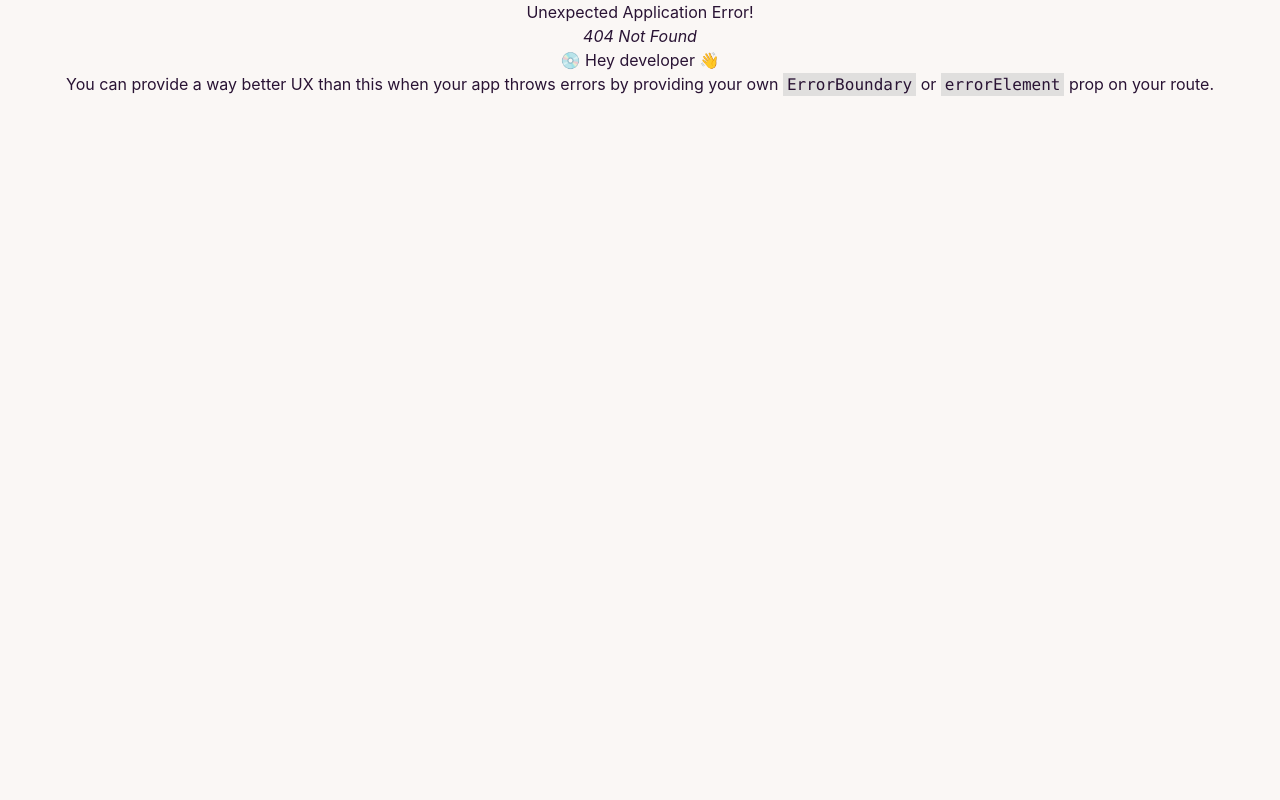
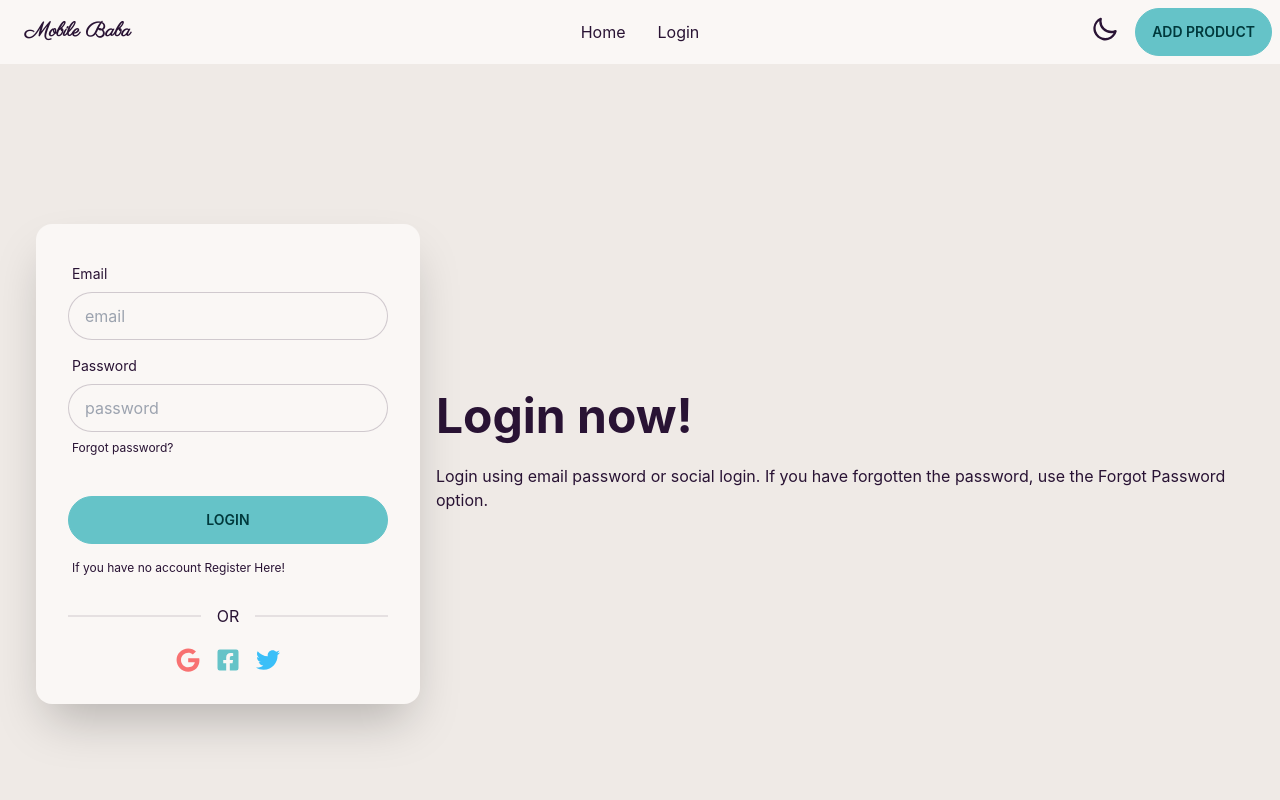
Before and after one commit to absoftlab99/phone-baba-resale-client, a React (Create React App) app: page /login in a window 1280 px wide. Before the commit this address had no page. Shown: the top 800 px of the page. Built offline with nearby package versions, Linux system fonts and the light colour scheme.

Commit message:
login page design completed

```diff
--- a/package.json
+++ b/package.json
@@ -9,6 +9,7 @@
     "daisyui": "^2.41.0",
     "react": "^18.2.0",
     "react-dom": "^18.2.0",
+    "react-icons": "^4.6.0",
     "react-router-dom": "^6.4.3",
     "react-scripts": "5.0.1",
     "swiper": "^8.4.5",
--- /dev/null
+++ b/src/Pages/Login/Login.js
@@ -0,0 +1,51 @@
+import React from 'react';
+import { Link } from 'react-router-dom';
+import { FaFacebookSquare, FaGoogle, FaTwitter } from 'react-icons/fa';
+
+const Login = () => {
+    return (
+        <div>
+            <div className="hero min-h-screen bg-base-200">
+            <div className="hero-content flex-col lg:flex-row-reverse">
+                <div className="text-center lg:text-left">
+                <h1 className="text-5xl font-bold">Login now!</h1>
+                <p className="py-6">Login using email password or social login. If you have forgotten the password, use the Forgot Password option.</p>
+                </div>
+                <div className="card flex-shrink-0 w-full max-w-sm shadow-2xl bg-base-100">
+                <div className="card-body">
+                    <div className="form-control">
+                    <label className="label">
+                        <span className="label-text">Email</span>
+                    </label>
+                    <input type="text" placeholder="email" className="input input-bordered" />
+                    </div>
+                    <div className="form-control">
+                    <label className="label">
+                        <span className="label-text">Password</span>
+                    </label>
+                    <input type="text" placeholder="password" className="input input-bordered" />
+                    <label className="label">
+                        <Link className="label-text-alt link link-hover">Forgot password?</Link>
+                    </label>
+                    </div>
+                    <div className="form-control mt-6">
+                    <button className="btn btn-primary">Login</button>
+                    </div>
+                    <label className="label">
+                        <Link className="label-text-alt link link-hover">If you have no account Register Here!</Link>
+                    </label>
+                    <div className="divider">OR</div>
+                    <div className="flex justify-center">
+                        <FaGoogle className='text-2xl mx-2 text-error'></FaGoogle>
+                        <FaFacebookSquare className='text-2xl mx-2 text-primary'></FaFacebookSquare>
+                        <FaTwitter className='text-2xl mx-2 text-info'></FaTwitter>
+                    </div>
+                </div>
+                </div>
+            </div>
+            </div>
+        </div>
+    );
+};
+
+export default Login;
--- /dev/null
+++ b/src/Pages/Register/Register.js
@@ -0,0 +1,11 @@
+import React from 'react';
+
+const Register = () => {
+    return (
+        <div>
+            <h1>This is Register Page</h1>
+        </div>
+    );
+};
+
+export default Register;
--- a/src/Pages/Shared/Header/Header.js
+++ b/src/Pages/Shared/Header/Header.js
@@ -29,6 +29,7 @@ return (
                 >
                     <li>
                         <Link to='/home'>Home</Link>
+                        <Link to='/login'>Login</Link>
                     </li>
                 </ul>
             </div>
@@ -38,6 +39,7 @@ return (
             <ul className="menu menu-horizontal p-0">
                 <li>
                     <Link to='/home'>Home</Link>
+                    <Link to='/login'>Login</Link>
                 </li>
             </ul>
             </div>
--- a/src/Routers/Router/Router.js
+++ b/src/Routers/Router/Router.js
@@ -2,6 +2,7 @@ import React from 'react';
 import { createBrowserRouter } from 'react-router-dom';
 import Main from '../../layouts/Main';
 import Home from '../../Pages/Home/Home';
+import Login from '../../Pages/Login/Login';
 
 export const router = createBrowserRouter([
     {
@@ -16,6 +17,10 @@ export const router = createBrowserRouter([
                 path: '/home',
                 element: <Home></Home>
             },
+            {
+                path: '/login',
+                element: <Login></Login>
+            },
         ]
     }
 ])
```
Also changed, not shown: 1 other file (tests, documents, lock files or other folders).
